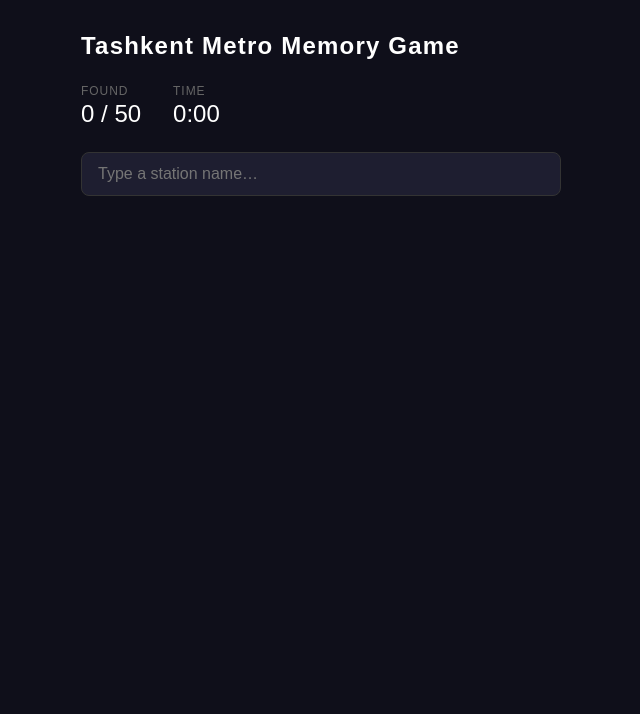
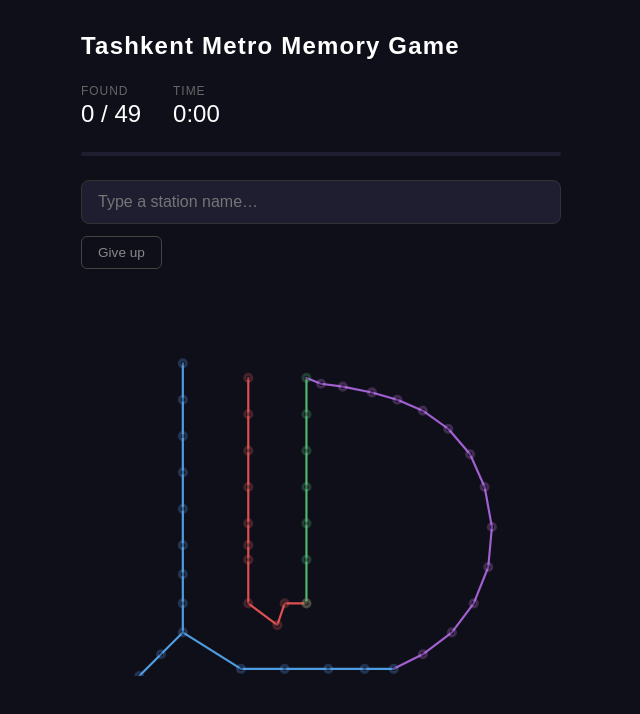
Before and after one commit to DATMas/tashkent-metro-game, a plain HTML site: page index.html in a window 1280 px wide. Shown: the whole page, without its empty margins (319-959 px from the left). Drawn offline with Linux system fonts and the light colour scheme.

Commit message:
Map added

```diff
--- a/css/style.css
+++ b/css/style.css
@@ -95,3 +95,44 @@ h1 {
         border-radius: 6px;
         border-left: 3px solid currentColor;
     }
+
+
+/* --- Give up button --- */
+#give-up-btn {
+    margin-bottom: 0.75rem;
+    padding: 0.5rem 1rem;
+    font-size: 0.85rem;
+    background: transparent;
+    border: 1px solid #444;
+    border-radius: 6px;
+    color: #888;
+    cursor: pointer;
+    transition: border-color 0.2s, color 0.2s;
+}
+
+    #give-up-btn:hover {
+        border-color: #E05C5C;
+        color: #E05C5C;
+    }
+
+/* --- Progress bar --- */
+#progress-track {
+    height: 4px;
+    background: #1e1e30;
+    border-radius: 2px;
+    margin-bottom: 1.5rem;
+    overflow: hidden;
+}
+
+#progress-bar {
+    height: 100%;
+    width: 0%;
+    background: #5C9DE8;
+    border-radius: 2px;
+    transition: width 0.4s ease;
+}
+
+#metro-map text {
+    font-family: sans-serif;
+    user-select: none;
+}
--- /dev/null
+++ b/data/map.json
@@ -0,0 +1,29 @@
+{
+    "lines": [
+        {
+            "id": "chilonzor",
+            "color": "#4E9DE0",
+            "stations": [ "mingorik", "novza", "olmazor", "milliy_bog", "pushkin", "amir_temur", "hamid_olimjon", "paxtakor", "mustaqillik", "ozgarish", "dostlik", "chilonzor_st", "mashinasozlar", "buyuk_ipak" ]
+        },
+        {
+            "id": "chilonzor_sergeli",
+            "color": "#4E9DE0",
+            "stations": [ "mustaqillik", "choshtepa", "yangihayot", "uzbekiston_st", "sergeli" ]
+        },
+        {
+            "id": "uzbekiston",
+            "color": "#E05050",
+            "stations": [ "bodomzor", "toshkent_st", "beruniy", "novshahr", "tinchlik", "amir_temur_uz", "oybek", "xalqlar", "abdulla_qodiriy", "alisher_navoi", "gafur_gulom" ]
+        },
+        {
+            "id": "yunusobod",
+            "color": "#50B870",
+            "stations": [ "turkiston", "yunusobod_st", "yunus_rajabiy", "mirzo_ulugbek", "minor", "chorsu", "gafur_gulom_yu" ]
+        },
+        {
+            "id": "circle",
+            "color": "#A060D0",
+            "stations": [ "buyuk_ipak", "qoyliq", "matonat", "qiyot", "tolariq", "xonobod", "quruvchilar", "turon", "qipchoq", "chinor", "texnopark", "yashnobod", "tuzel", "olmos", "turkiston" ]
+        }
+    ]
+}
--- a/data/stations.json
+++ b/data/stations.json
@@ -3,48 +3,42 @@
         {
             "id": "chilonzor",
             "name": "Chilonzor",
-            "color": "#5C9DE8"
+            "color": "#4E9DE0"
         },
         {
             "id": "uzbekiston",
             "name": "O'zbekiston",
-            "color": "#E05C5C"
+            "color": "#E05050"
         },
         {
             "id": "yunusobod",
             "name": "Yunusobod",
-            "color": "#5BBF7A"
+            "color": "#50B870"
         },
         {
             "id": "circle",
             "name": "Circle (Halqa)",
-            "color": "#C97BE8"
+            "color": "#A060D0"
         }
     ],
     "stations": [
         {
-            "id": "ming_orik",
+            "id": "mingorik",
             "name": "Ming O'rik",
             "line": "chilonzor",
-            "aliases": [ "ming orik", "ming o'rik" ]
+            "aliases": [ "ming o'rik", "ming orik", "mingorik" ]
         },
         {
-            "id": "uchtepa",
-            "name": "Uchtepa",
+            "id": "novza",
+            "name": "Novza",
             "line": "chilonzor",
-            "aliases": [ "uchtepa" ]
+            "aliases": [ "novza" ]
         },
         {
             "id": "olmazor",
             "name": "Olmazor",
             "line": "chilonzor",
             "aliases": [ "olmazor" ]
-        },
-        {
-            "id": "novza",
-            "name": "Novza",
-            "line": "chilonzor",
-            "aliases": [ "novza" ]
         },
         {
             "id": "milliy_bog",
@@ -59,6 +53,12 @@
             "aliases": [ "pushkin" ]
         },
         {
+            "id": "amir_temur",
+            "name": "Amir Temur Xiyoboni",
+            "line": "chilonzor",
+            "aliases": [ "amir temur", "amir temur xiyoboni" ]
+        },
+        {
             "id": "hamid_olimjon",
             "name": "Hamid Olimjon",
             "line": "chilonzor",
@@ -71,34 +71,22 @@
             "aliases": [ "paxtakor", "pakhtakor" ]
         },
         {
-            "id": "amir_temur",
-            "name": "Amir Temur Xiyoboni",
-            "line": "chilonzor",
-            "aliases": [ "amir temur", "amir temur xiyoboni" ]
-        },
-        {
             "id": "mustaqillik",
             "name": "Mustaqillik Maydoni",
             "line": "chilonzor",
             "aliases": [ "mustaqillik", "mustaqillik maydoni" ]
         },
         {
-            "id": "dustlik",
+            "id": "ozgarish",
+            "name": "O'zgarish",
+            "line": "chilonzor",
+            "aliases": [ "o'zgarish", "ozgarish" ]
+        },
+        {
+            "id": "dostlik",
             "name": "Do'stlik",
             "line": "chilonzor",
-            "aliases": [ "do'stlik", "dustlik", "dostlik" ]
-        },
-        {
-            "id": "olmas_umarov",
-            "name": "O'lmas O'marov",
-            "line": "chilonzor",
-            "aliases": [ "olmas umarov", "ulmas umarov", "o'lmas o'marov" ]
-        },
-        {
-            "id": "sobir_rahimov",
-            "name": "Sobir Rahimov",
-            "line": "chilonzor",
-            "aliases": [ "sobir rahimov", "sobir" ]
+            "aliases": [ "do'stlik", "dostlik" ]
         },
         {
             "id": "chilonzor_st",
@@ -107,22 +95,40 @@
             "aliases": [ "chilonzor", "chilanzar" ]
         },
         {
-            "id": "mirobod",
-            "name": "Mirobod",
+            "id": "mashinasozlar",
+            "name": "Mashinasozlar",
             "line": "chilonzor",
-            "aliases": [ "mirobod" ]
-        },
-        {
-            "id": "otchilanlar",
-            "name": "O'tchilanlar",
-            "line": "chilonzor",
-            "aliases": [ "o'tchilanlar", "otchilanlar" ]
+            "aliases": [ "mashinasozlar" ]
         },
         {
             "id": "buyuk_ipak",
             "name": "Buyuk Ipak Yo'li",
             "line": "chilonzor",
-            "aliases": [ "buyuk ipak yoli", "buyuk ipak", "buyuk ipak yo'li" ]
+            "aliases": [ "buyuk ipak", "buyuk ipak yo'li", "buyuk ipak yoli" ]
+        },
+        {
+            "id": "choshtepa",
+            "name": "Choshtepa",
+            "line": "chilonzor",
+            "aliases": [ "choshtepa" ]
+        },
+        {
+            "id": "yangihayot",
+            "name": "Yangihayot",
+            "line": "chilonzor",
+            "aliases": [ "yangihayot" ]
+        },
+        {
+            "id": "uzbekiston_st",
+            "name": "O'zbekiston",
+            "line": "chilonzor",
+            "aliases": [ "o'zbekiston sergeli", "uzbekiston st" ]
+        },
+        {
+            "id": "sergeli",
+            "name": "Sergeli",
+            "line": "chilonzor",
+            "aliases": [ "sergeli" ]
         },
 
         {
@@ -156,28 +162,28 @@
             "aliases": [ "tinchlik" ]
         },
         {
-            "id": "bunyodkor",
-            "name": "Bunyodkor",
+            "id": "amir_temur_uz",
+            "name": "Amir Temur Xiyoboni",
             "line": "uzbekiston",
-            "aliases": [ "bunyodkor" ]
+            "aliases": [ "amir temur uzbekiston" ]
         },
         {
-            "id": "kosmonavtlar",
-            "name": "Kosmonavtlar",
+            "id": "oybek",
+            "name": "Oybek",
             "line": "uzbekiston",
-            "aliases": [ "kosmonavtlar", "cosmonauts" ]
+            "aliases": [ "oybek" ]
         },
         {
             "id": "xalqlar",
             "name": "Xalqlar Do'stligi",
             "line": "uzbekiston",
-            "aliases": [ "xalqlar dustligi", "xalqlar do'stligi", "peoples friendship" ]
+            "aliases": [ "xalqlar dostligi", "xalqlar do'stligi" ]
         },
         {
             "id": "abdulla_qodiriy",
             "name": "Abdulla Qodiriy",
             "line": "uzbekiston",
-            "aliases": [ "abdulla qodiriy", "abdulla qodiri" ]
+            "aliases": [ "abdulla qodiriy" ]
         },
         {
             "id": "alisher_navoi",
@@ -193,10 +199,28 @@
         },
 
         {
-            "id": "shahriston",
-            "name": "Shahriston",
+            "id": "turkiston",
+            "name": "Turkiston",
             "line": "yunusobod",
-            "aliases": [ "shahriston" ]
+            "aliases": [ "turkiston" ]
+        },
+        {
+            "id": "yunusobod_st",
+            "name": "Yunusobod",
+            "line": "yunusobod",
+            "aliases": [ "yunusobod" ]
+        },
+        {
+            "id": "yunus_rajabiy",
+            "name": "Yunus Rajabiy",
+            "line": "yunusobod",
+            "aliases": [ "yunus rajabiy" ]
+        },
+        {
+            "id": "mirzo_ulugbek",
+            "name": "Mirzo Ulugbek",
+            "line": "yunusobod",
+            "aliases": [ "mirzo ulugbek" ]
         },
         {
             "id": "minor",
@@ -205,48 +229,18 @@
             "aliases": [ "minor" ]
         },
         {
-            "id": "mirzo_ulugbek",
-            "name": "Mirzo Ulugbek",
+            "id": "chorsu",
+            "name": "Chorsu",
             "line": "yunusobod",
-            "aliases": [ "mirzo ulugbek" ]
+            "aliases": [ "chorsu" ]
         },
         {
-            "id": "yunus_rajabiy",
-            "name": "Yunus Rajabiy",
+            "id": "gafur_gulom_yu",
+            "name": "G'afur G'ulom",
             "line": "yunusobod",
-            "aliases": [ "yunus rajabiy" ]
-        },
-        {
-            "id": "yunusobod_st",
-            "name": "Yunusobod",
-            "line": "yunusobod",
-            "aliases": [ "yunusobod" ]
-        },
-        {
-            "id": "turkiston",
-            "name": "Turkiston",
-            "line": "yunusobod",
-            "aliases": [ "turkiston" ]
-        },
-        {
-            "id": "abdulla_q2",
-            "name": "Abdulla Qodiriy",
-            "line": "yunusobod",
-            "aliases": [ "abdulla qodiriy yunusobod" ]
-        },
-        {
-            "id": "xonobod",
-            "name": "Xonobod",
-            "line": "yunusobod",
-            "aliases": [ "xonobod" ]
+            "aliases": [ "gafur gulom yunusobod" ]
         },
 
-        {
-            "id": "sergeli",
-            "name": "Sergeli",
-            "line": "circle",
-            "aliases": [ "sergeli" ]
-        },
         {
             "id": "qoyliq",
             "name": "Qo'yliq",
@@ -272,10 +266,10 @@
             "aliases": [ "tolariq" ]
         },
         {
-            "id": "xonobod2",
+            "id": "xonobod",
             "name": "Xonobod",
             "line": "circle",
-            "aliases": [ "xonobod circle", "xonobod 2" ]
+            "aliases": [ "xonobod" ]
         },
         {
             "id": "quruvchilar",
@@ -296,34 +290,34 @@
             "aliases": [ "qipchoq" ]
         },
         {
-            "id": "boston",
-            "name": "Bo'ston",
+            "id": "chinor",
+            "name": "Chinor",
             "line": "circle",
-            "aliases": [ "bo'ston", "boston" ]
+            "aliases": [ "chinor" ]
         },
         {
-            "id": "navruz",
-            "name": "Navruz",
+            "id": "texnopark",
+            "name": "Texnopark",
             "line": "circle",
-            "aliases": [ "navruz" ]
+            "aliases": [ "texnopark" ]
         },
         {
-            "id": "mustakillik2",
-            "name": "Mustaqillik",
+            "id": "yashnobod",
+            "name": "Yashnobod",
             "line": "circle",
-            "aliases": [ "mustaqillik circle", "mustaqillik 2" ]
+            "aliases": [ "yashnobod" ]
         },
         {
-            "id": "olmazor2",
-            "name": "Olmazor",
+            "id": "tuzel",
+            "name": "Tuzel",
             "line": "circle",
-            "aliases": [ "olmazor circle", "olmazor 2" ]
+            "aliases": [ "tuzel" ]
         },
         {
-            "id": "beruniy2",
-            "name": "Beruniy",
+            "id": "olmos",
+            "name": "Olmos",
             "line": "circle",
-            "aliases": [ "beruniy circle", "beruniy 2" ]
+            "aliases": [ "olmos" ]
         }
     ]
 }
--- a/index.html
+++ b/index.html
@@ -19,17 +19,26 @@
                 <div class="stat-value" id="timer">0:00</div>
             </div>
         </div>
-
+        <div id="progress-track">
+            <div id="progress-bar"></div>
+        </div>
         <input type="text"
                id="guess-input"
                placeholder="Type a station name…"
                autocomplete="off"
                spellcheck="false" />
+        <button id="give-up-btn" onclick="giveUp()">Give up</button>
+        <div id="feedback"></div>
 
-        <div id="feedback"></div>
+        <svg id="metro-map"
+             viewBox="0 0 660 480"
+             xmlns="http://www.w3.org/2000/svg"
+             style="width:100%; max-width:660px; display:block; margin-bottom:1.5rem;">
+        </svg>
 
         <ul id="found-list"></ul>
     </div>
+    <script src="js/map.js"></script>
     <script src="js/game.js"></script>
 </body>
 </html>
--- a/js/game.js
+++ b/js/game.js
@@ -1,7 +1,18 @@
 let stations = [];
+let mapData = null;
 const foundIds = new Set();
 let seconds = 0;
 let timerInterval = null;
+
+Promise.all([
+    fetch('data/stations.json').then(r => r.json()),
+    fetch('data/map.json').then(r => r.json())
+]).then(([stationData, mapJson]) => {
+    stations = stationData.stations;
+    mapData = mapJson;
+    document.getElementById('total').textContent = stations.length;
+    buildMap(mapData, stations);
+});
 
 // 1. Load the data
 fetch('data/stations.json')
@@ -39,6 +50,13 @@ function markFound(station) {
 
     // Update count
     document.getElementById('found').textContent = foundIds.size;
+
+    // Update progress bar
+    const pct = (foundIds.size / stations.length) * 100;
+    document.getElementById('progress-bar').style.width = pct + '%';
+
+    // Light up the map
+    lightUpStation(station.id, station.line);
 
     // Add to list
     const li = document.createElement('li');
@@ -95,3 +113,26 @@ function startTimer() {
             m + ':' + String(s).padStart(2, '0');
     }, 1000);
 }
+
+// --- Give up ---
+function giveUp() {
+    // Stop the timer
+    clearInterval(timerInterval);
+
+    // Disable input and button
+    document.getElementById('guess-input').disabled = true;
+    document.getElementById('give-up-btn').disabled = true;
+
+    // Reveal all unfound stations dimmed
+    const unfound = stations.filter(st => !foundIds.has(st.id));
+
+    unfound.forEach(station => {
+        const li = document.createElement('li');
+        li.textContent = station.name;
+        li.style.color = getLineColor(station.line);
+        li.style.opacity = '0.35';
+        document.getElementById('found-list').appendChild(li);
+    });
+
+    showFeedback(`You got ${foundIds.size} of ${stations.length}`);
+}
--- /dev/null
+++ b/js/map.js
@@ -0,0 +1,158 @@
+const MAP_COORDS = {
+    // Chilonzor — main N-S segment
+    mingorik: { x: 140, y: 50 },
+    novza: { x: 140, y: 100 },
+    olmazor: { x: 140, y: 150 },
+    milliy_bog: { x: 140, y: 200 },
+    pushkin: { x: 140, y: 250 },
+    amir_temur: { x: 140, y: 300 },
+    hamid_olimjon: { x: 140, y: 340 },
+    paxtakor: { x: 140, y: 380 },
+    mustaqillik: { x: 140, y: 420 },
+    // Chilonzor — east arm
+    ozgarish: { x: 220, y: 470 },
+    dostlik: { x: 280, y: 470 },
+    chilonzor_st: { x: 340, y: 470 },
+    mashinasozlar: { x: 390, y: 470 },
+    buyuk_ipak: { x: 430, y: 470 },
+    // Chilonzor — Sergeli branch SW
+    choshtepa: { x: 110, y: 450 },
+    yangihayot: { x: 80, y: 480 },
+    uzbekiston_st: { x: 60, y: 510 },
+    sergeli: { x: 50, y: 540 },
+
+    // O'zbekiston — N to SE
+    bodomzor: { x: 230, y: 70 },
+    toshkent_st: { x: 230, y: 120 },
+    beruniy: { x: 230, y: 170 },
+    novshahr: { x: 230, y: 220 },
+    tinchlik: { x: 230, y: 270 },
+    amir_temur_uz: { x: 230, y: 300 },
+    oybek: { x: 230, y: 320 },
+    xalqlar: { x: 230, y: 380 },
+    abdulla_qodiriy: { x: 270, y: 410 },
+    alisher_navoi: { x: 280, y: 380 },
+    gafur_gulom: { x: 310, y: 380 },
+
+    // Yunusobod — N to S
+    turkiston: { x: 310, y: 70 },
+    yunusobod_st: { x: 310, y: 120 },
+    yunus_rajabiy: { x: 310, y: 170 },
+    mirzo_ulugbek: { x: 310, y: 220 },
+    minor: { x: 310, y: 270 },
+    chorsu: { x: 310, y: 320 },
+    gafur_gulom_yu: { x: 310, y: 380 },
+
+    // Circle — arc from Buyuk Ipak SE, curving north to Turkiston
+    qoyliq: { x: 470, y: 450 },
+    matonat: { x: 510, y: 420 },
+    qiyot: { x: 540, y: 380 },
+    tolariq: { x: 560, y: 330 },
+    xonobod: { x: 565, y: 275 },
+    quruvchilar: { x: 555, y: 220 },
+    turon: { x: 535, y: 175 },
+    qipchoq: { x: 505, y: 140 },
+    chinor: { x: 470, y: 115 },
+    texnopark: { x: 435, y: 100 },
+    yashnobod: { x: 400, y: 90 },
+    tuzel: { x: 360, y: 82 },
+    olmos: { x: 330, y: 78 },
+};
+
+const LINE_COLORS = {
+    chilonzor: '#5C9DE8',
+    uzbekiston: '#E05C5C',
+    yunusobod: '#5BBF7A',
+    circle: '#C97BE8',
+};
+
+function buildMap(mapData, stations) {
+    const svg = document.getElementById('metro-map');
+    const ns = 'http://www.w3.org/2000/svg';
+
+    // Draw lines first (so dots appear on top)
+    mapData.lines.forEach(line => {
+        const coords = line.stations
+            .map(id => MAP_COORDS[id])
+            .filter(Boolean);
+
+        if (coords.length < 2) return;
+
+        const d = coords
+            .map((p, i) => `${i === 0 ? 'M' : 'L'} ${p.x} ${p.y}`)
+            .join(' ');
+
+        const path = document.createElementNS(ns, 'path');
+        path.setAttribute('d', d);
+        path.setAttribute('stroke', line.color);
+        path.setAttribute('stroke-width', '3');
+        path.setAttribute('fill', 'none');
+        path.setAttribute('stroke-linecap', 'round');
+        path.setAttribute('stroke-linejoin', 'round');
+        svg.appendChild(path);
+    });
+
+    // Draw station dots
+    stations.forEach(station => {
+        const pos = MAP_COORDS[station.id];
+        if (!pos) return;
+
+        const color = LINE_COLORS[station.line];
+
+        // Outer ring (always visible, dim)
+        const ring = document.createElementNS(ns, 'circle');
+        ring.setAttribute('cx', pos.x);
+        ring.setAttribute('cy', pos.y);
+        ring.setAttribute('r', '6');
+        ring.setAttribute('fill', 'none');
+        ring.setAttribute('stroke', color);
+        ring.setAttribute('stroke-width', '2');
+        ring.setAttribute('opacity', '0.25');
+        ring.setAttribute('id', `ring-${station.id}`);
+        svg.appendChild(ring);
+
+        // Inner dot (fills when found)
+        const dot = document.createElementNS(ns, 'circle');
+        dot.setAttribute('cx', pos.x);
+        dot.setAttribute('cy', pos.y);
+        dot.setAttribute('r', '4');
+        dot.setAttribute('fill', '#0f0f1a');
+        dot.setAttribute('stroke', color);
+        dot.setAttribute('stroke-width', '2');
+        dot.setAttribute('opacity', '0.3');
+        dot.setAttribute('id', `dot-${station.id}`);
+        svg.appendChild(dot);
+
+          // Label (hidden until found)
+  const label = document.createElementNS(ns, 'text');
+  label.setAttribute('x', pos.labelX ?? pos.x + 8);
+  label.setAttribute('y', pos.labelY ?? pos.y + 4);
+  label.setAttribute('font-size', '9');
+  label.setAttribute('font-family', 'sans-serif');
+  label.setAttribute('fill', color);
+  label.setAttribute('opacity', '0');
+  label.setAttribute('id', `label-${station.id}`);
+  label.setAttribute('pointer-events', 'none');
+  label.textContent = station.name;
+  svg.appendChild(label);
+    });
+}
+
+function lightUpStation(stationId, lineId) {
+    const dot = document.getElementById(`dot-${stationId}`);
+    const ring = document.getElementById(`ring-${stationId}`);
+    const color = LINE_COLORS[lineId];
+
+    if (dot) {
+        dot.setAttribute('fill', color);
+        dot.setAttribute('opacity', '1');
+    }
+    if (ring) {
+        ring.setAttribute('opacity', '0.4');
+    }
+    // Show the label
+    const label = document.getElementById(`label-${stationId}`);
+    if (label) {
+        label.setAttribute('opacity', '1');
+    }
+}
```
